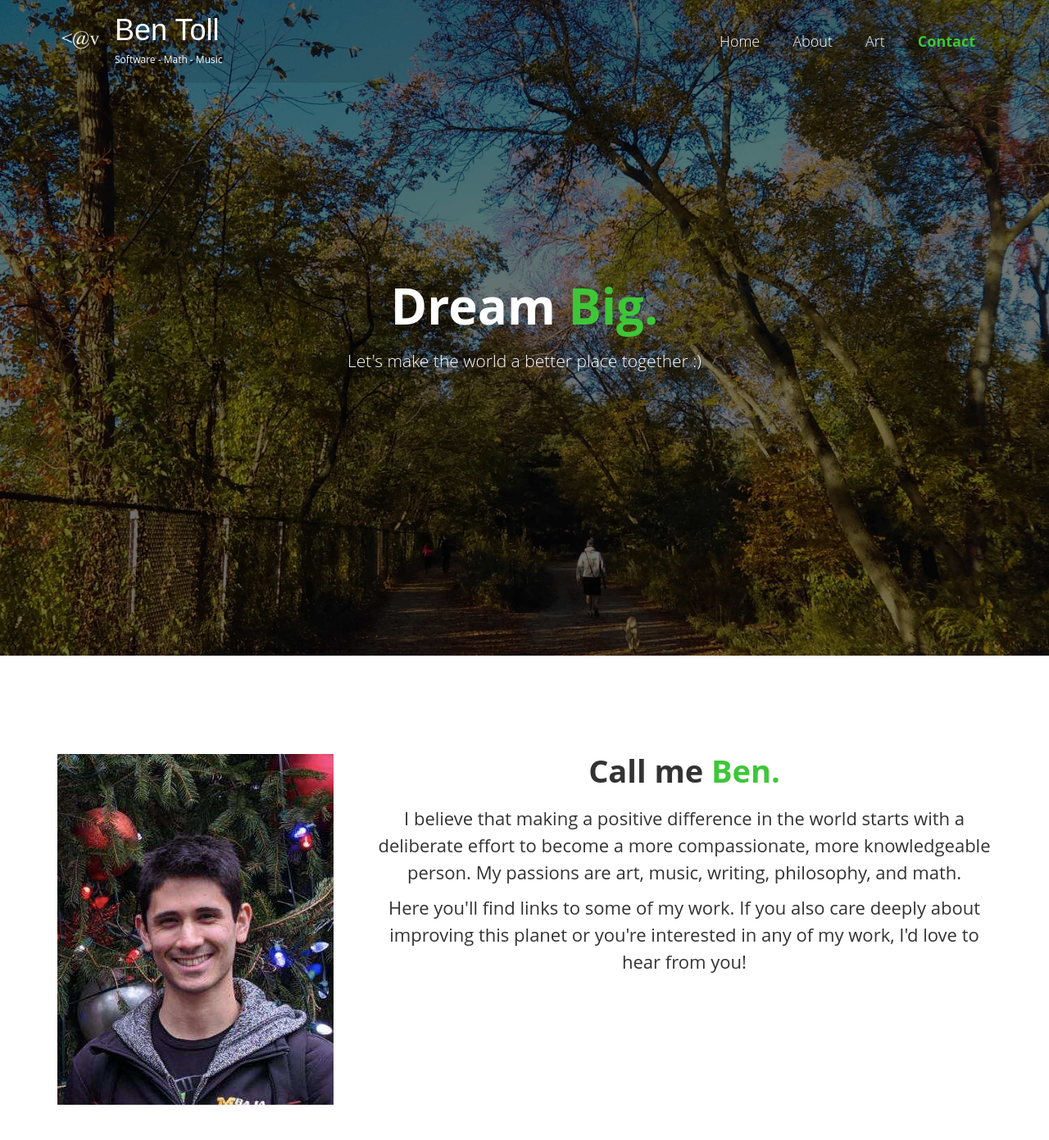
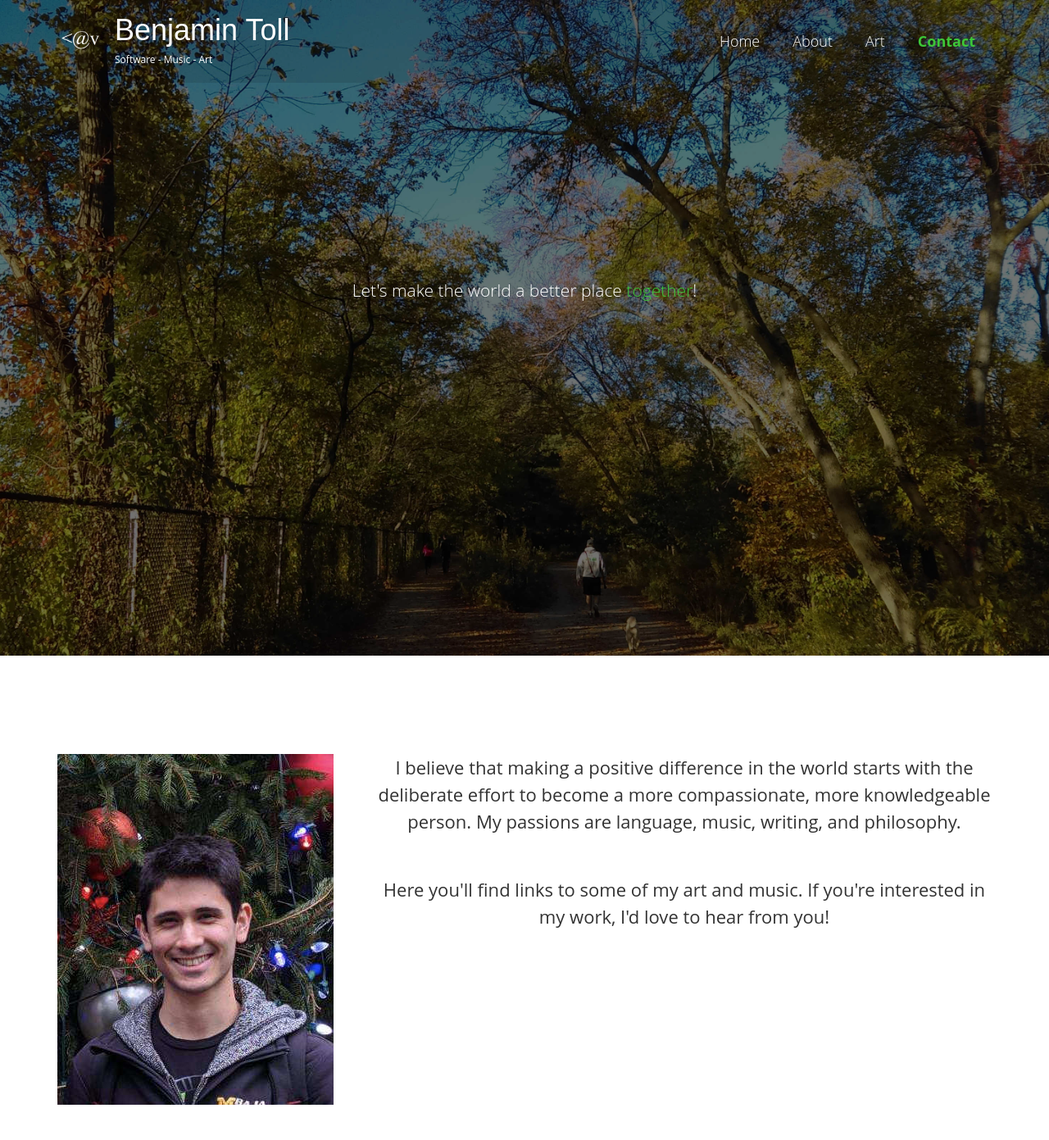
Before and after one commit to llotneb/llotneb.github.io, a plain HTML site: page index.html in a window 1280 px wide. Shown: the top 1391 px of the page at 82% size. Drawn offline with Linux system fonts and the light colour scheme.

Commit message:
Updates to personal site.

```diff
--- a/index.html
+++ b/index.html
@@ -58,8 +58,8 @@
 
 							<!-- name-and-slogan -->
 							<div class="site-name-and-slogan smooth-scroll">
-								<div class="site-name"><a href="#banner">Ben Toll</a></div>
-								<div class="site-slogan">Software - Math - Music</div>
+								<div class="site-name"><a href="#banner">Benjamin Toll</a></div>
+                                <div class="site-slogan">Software - Music - Art</div>
 							</div>
 
 						</div>
@@ -127,8 +127,7 @@
 				<div class="container">
 					<div class="row">
 						<div class="col-md-8 col-md-offset-2 object-non-visible" data-animation-effect="fadeIn">
-							<h1 class="text-center">Dream <span>Big.</span></h1>
-							<p class="lead text-center">Let's make the world a <span>better place</span> together :)</p>
+							<h2 class="lead text-center">Let's make the world a better place <span>together</span>!</h2>
 						</div>
 					</div>
 				</div>
@@ -147,13 +146,12 @@
 						<div class="row">
 							<div class="col-md-4">
 								<img src="images/tollben.jpg" alt="">
-								<div class="space"></div>
 							</div>
 							<div class="col-md-8">
-						        <h1 id="about" class="title text-center">Call me <span>Ben.</span></h1>
-							    <p class="xlarge text-center">I believe that making a positive difference in the world starts with a deliberate effort to become a more compassionate, more knowledgeable person. My passions are art, music, writing, philosophy, and math.</p>
+							    <p class="xlarge text-center">I believe that making a positive difference in the world starts with the deliberate effort to become a more compassionate, more knowledgeable person. My passions are language, music, writing, and philosophy.</p>
+								<div class="space"></div>
 
-                                <p class="xlarge text-center"> Here you'll find links to some of my work. If you also care deeply about improving this planet or you're interested in any of my work, I'd love to hear from you!</p>
+                                <p class="xlarge text-center"> Here you'll find links to some of my art and music. If you're interested in my work, I'd love to hear from you!</p>
 								</p>
 							</div>
 						</div>
@@ -183,7 +181,7 @@
                         <div class="isotope-container">
 				        <p class="lead isotope-item music pr-10 pl-10 text-center">You can listen to a couple of my published musical compositions on <a href=https://soundcloud.com/llotneb>SoundCloud</a>. In the future, I hope to upload more audio and even some sheet music.</p>
 
-                        <p class="lead isotope-item art pr-10 pl-10 text-center">Here are some samples of my visual art. Unfortunately, I haven't had much time lately, so most of this is old... I hope to upload more recent work soon!</p>
+                        <p class="lead isotope-item art pr-10 pl-10 text-center">Unfortunately, I haven't had much time lately, so much of this art is old... I hope to upload more recent work soon!</p>
                         </div>
 				        <br>
 						<!-- portfolio items start -->
@@ -431,13 +429,11 @@
 							<div class="footer-content">
 								<ul class="social-links" align="center">
 									<li class="github"><a target="_blank" href="https://www.github.com/llotneb"><i class="fa fa-github"></i></a></li>
-									<li class="linkedin"><a target="_blank" href="https://www.linkedin.com/in/tollben"><i class="fa fa-linkedin"></i></a></li>
                                     <li class="soundcloud"><a target="_blank" href="https://soundcloud.com/llotneb"><i class="fa fa-soundcloud"></i></a></li>
 								</ul>
-								<ul class="list-icons" align="center">
-									<li><a target="_blank" href="mailto:tollben@umich.edu"><i class="fa fa-envelope-o pr-10"></i> tollben@umich.edu </a></li>
-									<li><a target="_blank" href="tollben_resume.pdf"><i class="fa fa-file-text pr-10"></i> Resume </a></li>
-								</ul>
+                                <ul class="list-icons" align="center">
+                                    <li><a target="_blank" href="mailto:tollben@umich.edu"><i class="fa fa-envelope-o pr-10"></i> tollben@umich.edu </a></li>
+                                </ul>
 							</div>
 						</div>
 					</div>
```
Also changed, not shown: 1 other file.
